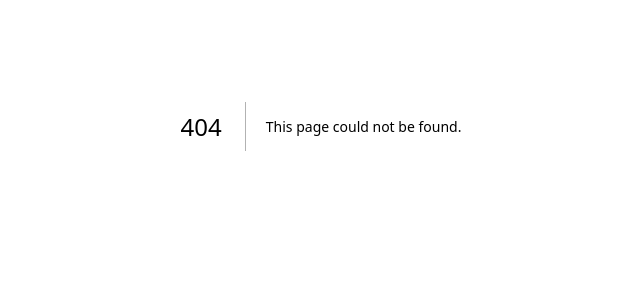
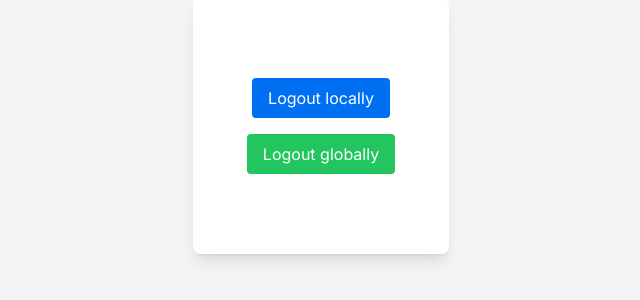
Before and after one commit to sagardevare/nextjs-dashboard, a Next.js app: page /signout in a window 1280 px wide. Before the commit this address had no page. Shown: the part 274-574 px from the top of the page, without its empty margins (319-959 px from the left). Built offline with nearby package versions, Linux system fonts and the light colour scheme; a web font is replaced by a local one.

Commit message:
Added local or global logout options

```diff
--- /dev/null
+++ b/app/api/auth/locallogout/route.ts
@@ -0,0 +1,8 @@
+import { NextRequest, NextResponse } from 'next/server';
+
+export async function GET(req: NextRequest) {
+  // Clear the app session cookie
+  const response = NextResponse.redirect(new URL('/', req.url));
+  response.cookies.set('appSession', '', { path: '/', expires: new Date(0) });
+  return response;
+}
--- a/app/page.tsx
+++ b/app/page.tsx
@@ -20,12 +20,12 @@ export default function Page() {
             </a>
             , brought to you by Vercel.
           </p>
-          <Link
+          <a
             href="/api/auth/login?returnTo=/dashboard"
             className="flex items-center gap-5 self-start rounded-lg bg-blue-500 px-6 py-3 text-sm font-medium text-white transition-colors hover:bg-blue-400 md:text-base"
           >
             <span>Log in</span> <ArrowRightIcon className="w-5 md:w-6" />
-          </Link>
+          </a>
         </div>
         <div className="flex items-center justify-center p-6 md:w-3/5 md:px-28 md:py-12">
           {/* Add Hero Images Here */}
--- /dev/null
+++ b/app/signout/page.tsx
@@ -0,0 +1,18 @@
+import React from 'react';
+
+const Signout = () => {
+  return (
+    <div className="flex items-center justify-center min-h-screen bg-gray-100">
+      <div className="w-64 h-64 bg-white shadow-lg rounded-lg flex flex-col items-center justify-center">
+        <a href="/api/auth/locallogout" className="bg-blue-500 text-white py-2 px-4 rounded mb-4 hover:bg-blue-600 text-center">
+          Logout locally
+        </a>
+        <a href="/api/auth/logout" className="bg-green-500 text-white py-2 px-4 rounded hover:bg-green-600 text-center">
+          Logout globally
+        </a>
+      </div>
+    </div>
+  );
+};
+
+export default Signout;
--- a/app/ui/dashboard/sidenav.tsx
+++ b/app/ui/dashboard/sidenav.tsx
@@ -18,7 +18,7 @@ export default function SideNav() {
         <NavLinks />
         <div className="hidden h-auto w-full grow rounded-md bg-gray-50 md:block"></div>
         <a
-            href="/api/auth/logout"
+            href="/signout"
             className="flex h-[48px] w-full grow items-center justify-center gap-2 rounded-md bg-gray-50 p-3 text-sm font-medium hover:bg-sky-100 hover:text-blue-600 md:flex-none md:justify-start md:p-2 md:px-3"
           >
             <PowerIcon className="w-6" /> <span>Sign Out</span>
```
